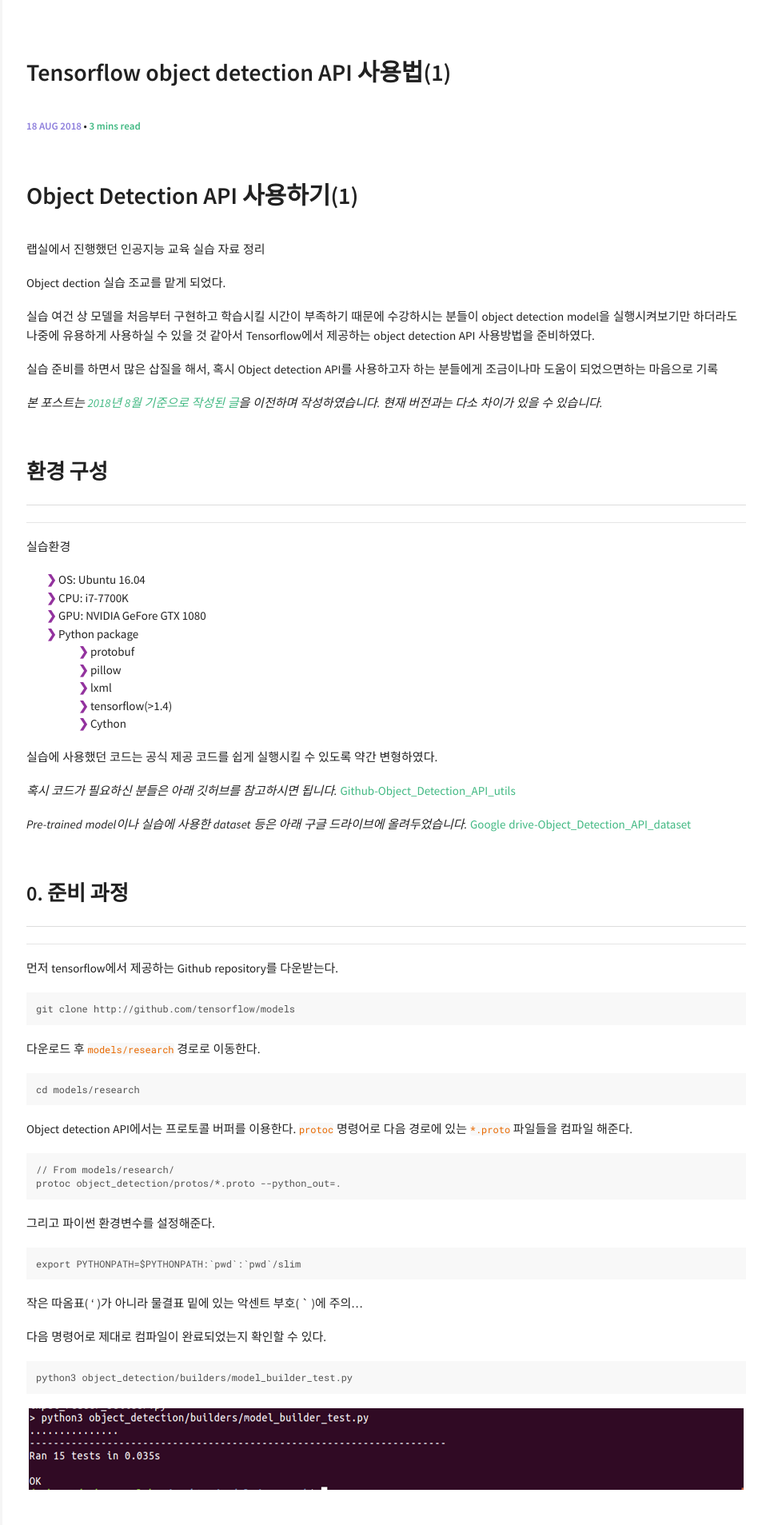
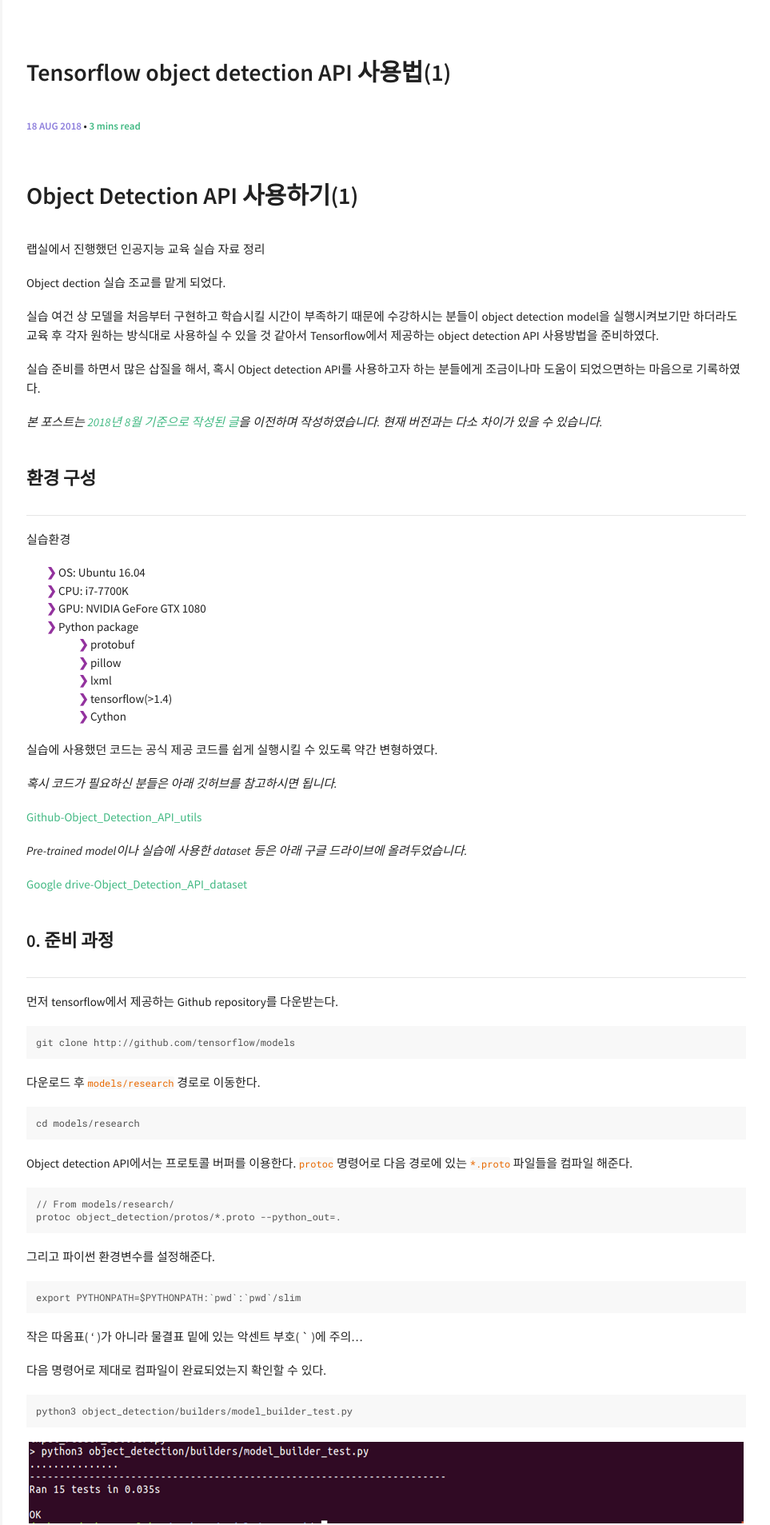
Before and after one commit to Daehyun-Bae/Daehyun-Bae.github.io, a Jekyll site: the page built from _posts/2018-08-18-Tensorflow-Object-Detection-API-사용법-(1).md, in a window 1280 px wide. Shown: the top 1907 px of the page at 80% size, without its empty margins (317-1280 px from the left). Built offline with Jekyll 4.4.1, drawn with Linux system fonts in a browser that asks for light colours.

Commit message:
upload post tf-obj-det-api-2

```diff
--- a/_posts/2018-08-18-Tensorflow-Object-Detection-API-사용법-(1).md
+++ b/_posts/2018-08-18-Tensorflow-Object-Detection-API-사용법-(1).md
@@ -13,13 +13,13 @@
 
 Object dection 실습 조교를 맡게 되었다.
 
-실습 여건 상 모델을 처음부터 구현하고 학습시킬 시간이 부족하기 때문에 수강하시는 분들이 object detection model을 실행시켜보기만 하더라도 나중에 유용하게 사용하실 수 있을 것 같아서 Tensorflow에서 제공하는 object detection API 사용방법을 준비하였다.
+실습 여건 상 모델을 처음부터 구현하고 학습시킬 시간이 부족하기 때문에 수강하시는 분들이 object detection model을 실행시켜보기만 하더라도 교육 후 각자 원하는 방식대로 사용하실 수 있을 것 같아서 Tensorflow에서 제공하는 object detection API 사용방법을 준비하였다.
 
-실습 준비를 하면서 많은 삽질을 해서, 혹시 Object detection API를 사용하고자 하는 분들에게 조금이나마 도움이 되었으면하는 마음으로 기록
+실습 준비를 하면서 많은 삽질을 해서, 혹시 Object detection API를 사용하고자 하는 분들에게 조금이나마 도움이 되었으면하는 마음으로 기록하였다.
 
 *본 포스트는 [2018년 8월 기준으로 작성된 글](https://blog.naver.com/bdh0727/221341342386)을 이전하며 작성하였습니다. 현재 버전과는 다소 차이가 있을 수 있습니다.*
 
-## 환경 구성
+### 환경 구성
 
 ----
 
@@ -38,14 +38,16 @@
 실습에 사용했던 코드는 공식 제공 코드를 쉽게 실행시킬 수 있도록 약간 변형하였다.
 
 *혹시 코드가 필요하신 분들은 아래 깃허브를 참고하시면 됩니다.*
+
  [Github-Object_Detection_API_utils](https://github.com/Daehyun-Bae/Object_Detection_API_utils)
 
 *Pre-trained model이나 실습에 사용한 dataset 등은 아래 구글 드라이브에 올려두었습니다.*
+
 [Google drive-Object_Detection_API_dataset](https://drive.google.com/drive/folders/1mwz5Lk-CfPM7q4Yb3X8jThlZzUYsH9by?usp=sharing)
 
 
 
-## 0. 준비 과정
+### 0. 준비 과정
 
 ----
 
@@ -152,10 +154,10 @@
 
 ![example output](https://daehyun-bae.github.io\img\post\210311-tf-obj-det-api-1\test-output.png)
 
+----
 
+#### Reference
 
-> Reference
->
 > [Tensorflow Object Detection API Home](https://github.com/tensorflow/models/tree/master/research/object_detection)
 >
 > [Tensorflow Object Detection API Install Guide](https://github.com/tensorflow/models/blob/master/research/object_detection/g3doc/installation.md)
```
Also changed, not shown: other parts of _posts/2018-08-18-Tensorflow-Object-Detection-API-사용법-(1).md (+2 -2 lines), _posts/2019-05-15-Tensorflow-Object-Detection-API-사용법-(2).md (added, +42 -0 lines).
